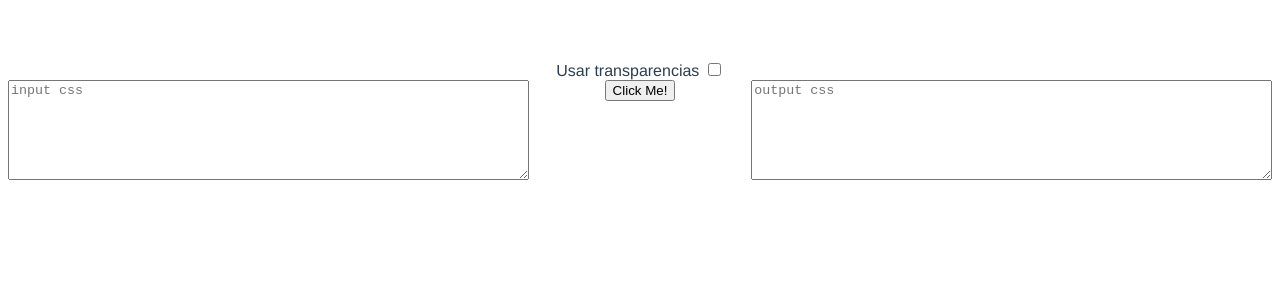
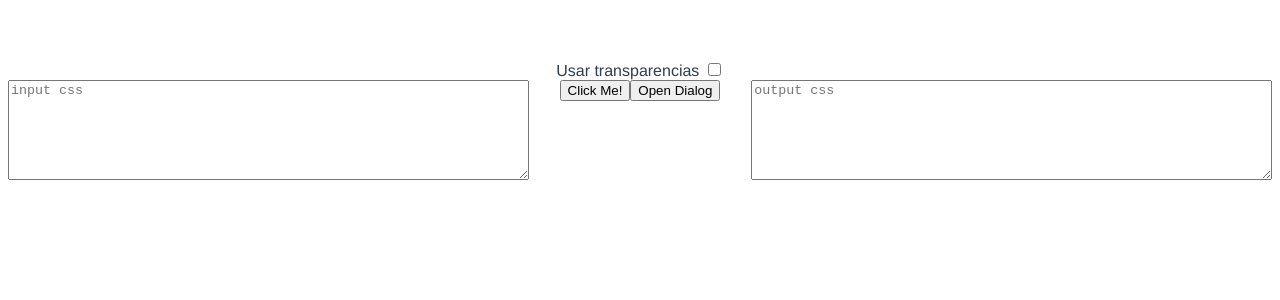
Before and after one commit to davidgh86/css-color-replacer, a Vue app: page / in a window 1280 px wide. Shown: the top 300 px of the page. Built offline with nearby package versions, Linux system fonts and the light colour scheme.

Commit message:
add dialog

```diff
--- a/package.json
+++ b/package.json
@@ -13,7 +13,8 @@
     "lodash": "^4.17.21",
     "uuid": "^8.3.2",
     "vue": "^3.2.13",
-    "vue-accessible-color-picker": "^4.0.4"
+    "vue-accessible-color-picker": "^4.0.4",
+    "vue3-promise-dialog": "^0.3.4"
   },
   "devDependencies": {
     "@babel/core": "^7.12.16",
--- a/src/components/ColorReplacer.vue
+++ b/src/components/ColorReplacer.vue
@@ -11,12 +11,13 @@
       </div>
       <div class="button-containter">
         <button type="button" @click="transformCSS">Click Me!</button>
-        <!-- <ColorPicker
-          alpha-channel="hide"
-          :visible-formats="['rgb']"
-          :default-format="'rgb'"
-          @color-change="colorChange($event, 23)"
-        ></ColorPicker> -->
+        <dialog id="dialog" class="dialog">
+          <form method="dialog">
+            <p>Hi, I'm a dialog. Notice I have a gray overlay behind me?</p>
+            <button>OK</button>
+          </form>
+        </dialog>
+        <button onclick="dialog.showModal()">Open Dialog</button>
       </div>
       <div class="output-containter">
         <textarea v-model="replacedColors" placeholder="output css"></textarea>
@@ -248,6 +249,7 @@ textarea {
   grid-gap: 10px;
   grid-auto-rows: minmax(100px, auto);
 }
+
 .one {
   grid-column: 1;
 }
@@ -263,4 +265,19 @@ textarea {
 .output-containter {
   grid-column: 8 / 13;
 }
+
+dialog {
+  border: none !important;
+  box-shadow: 0 0 #0000, 0 0 #0000, 0 25px 50px -12px rgba(0, 0, 0, 0.25);
+  padding: 1.6rem;
+  max-width: 400px;
+  position: absolute;
+  top: 10%;
+  left: 50%;
+  margin: 0 0 0 0px;
+}
+
+::backdrop {
+  background-color: rgb(255, 255, 255, 6%);
+}
 </style>
```
Also changed, not shown: 2 other files (tests, documents, lock files or other folders).
